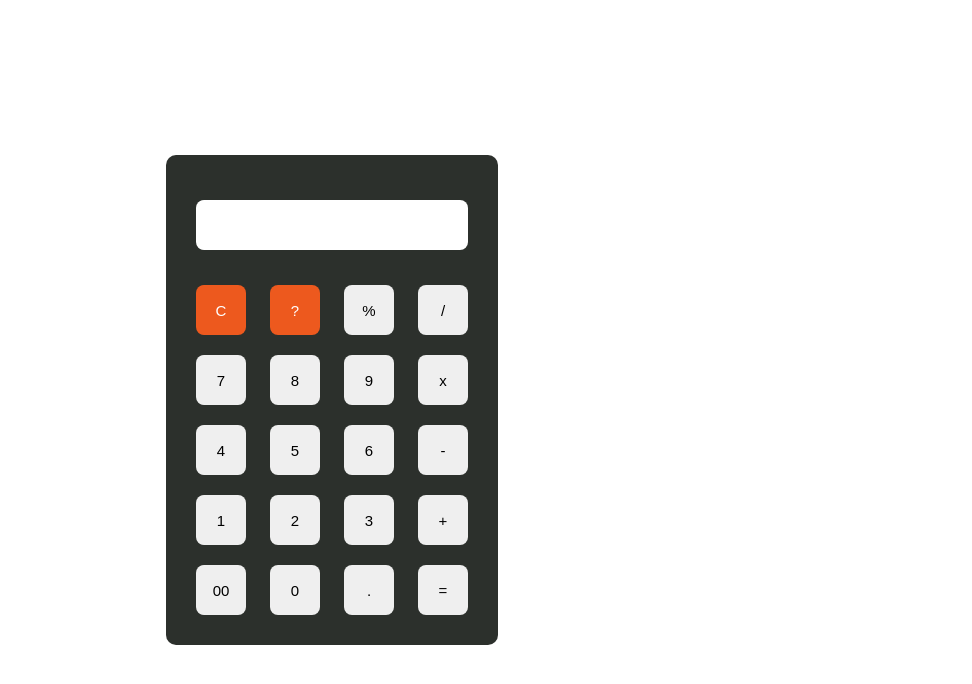
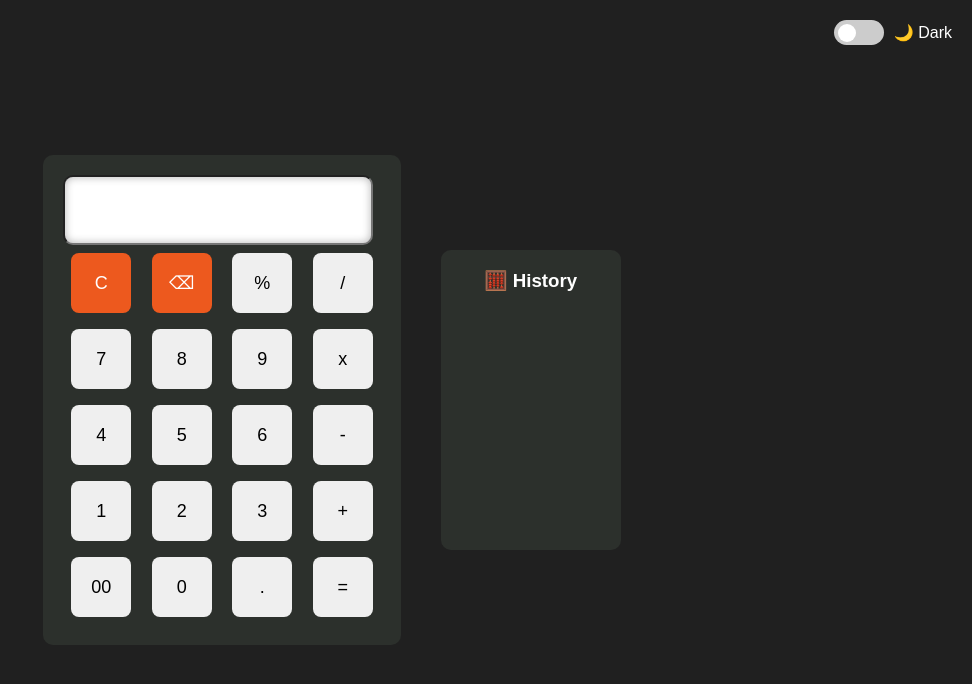
Before and after one commit to jemejiav14/calculator, a plain HTML site: page calc vanu/index.html in a window 1280 px wide. Shown: the whole page, without its empty margins (308-1280 px from the left). Drawn offline with Linux system fonts and the light colour scheme.

Commit message:
dark-light mode and other features added

```diff
--- a/calc vanu/index.html
+++ b/calc vanu/index.html
@@ -5,15 +5,24 @@
    <link rel="stylesheet" href="style.css">
 </head>
 <body>
+   <div class="theme-toggle">
+      <label class="switch">
+         <input type="checkbox" id="themeSwitch">
+         <span class="slider"></span>
+      </label>
+      <span id="themeLabel">🌙 Dark</span>
+   </div>
+
    <div id="calc">
       <div id="content">
-         <form>
+
             <div id="output">
-               <input type="text" id='res'>
+               <input type="text" id='res' readonly>
             </div>
+            <form>
             <div class="btn">
                <input type="button" value='C' onclick="Clear()" id="clear">
-               <input type="button" value='?' onclick="Back()" id="backspace">
+               <input type="button" value='⌫' onclick="Back()" id="backspace">
                <input type="button" value='%' onclick="Solve('%')">
                <input type="button" value='/' onclick="Solve('/')">
                <br>
@@ -39,7 +48,13 @@
             </div>
          </form>
       </div>
+
+      <div id="history">
+         <h3>🧮 History</h3>
+         <ul id="historyList"></ul>
+      </div>
    </div>
+
    <script src='index.js'></script>
 </body>
 </html>
--- a/calc vanu/index.js
+++ b/calc vanu/index.js
@@ -1,24 +1,46 @@
+let history = [];
+
 function Solve(val) {
-   var v = document.getElementById('res');
+   const v = document.getElementById('res');
    v.value += val;
 }
+
 function Result() {
-   var num1 = document.getElementById('res').value;
+   const resField = document.getElementById('res');
+   let expression = resField.value.replace(/x/g, '*');
    try {
-      var num2 = eval(num1.replace('x', '*'));
-      document.getElementById('res').value = num2;
+      let result = eval(expression);
+      resField.value = result;
+
+      // Store history (max 5)
+      history.unshift(expression + " = " + result);
+      if (history.length > 5) history.pop();
+      updateHistory();
    } catch {
-      document.getElementById('res').value = 'Error';
+      resField.value = 'Error';
    }
 }
+
 function Clear() {
-   var inp = document.getElementById('res');
-   inp.value = '';
+   document.getElementById('res').value = '';
 }
+
 function Back() {
-   var ev = document.getElementById('res');
+   const ev = document.getElementById('res');
    ev.value = ev.value.slice(0, -1);
 }
+
+function updateHistory() {
+   const historyList = document.getElementById('historyList');
+   historyList.innerHTML = '';
+   history.forEach(item => {
+      const li = document.createElement('li');
+      li.textContent = item;
+      historyList.appendChild(li);
+   });
+}
+
+// Keyboard support
 document.addEventListener('keydown', function (event) {
    const key = event.key;
    const validKeys = '0123456789+-*/.%';
@@ -32,3 +54,12 @@ document.addEventListener('keydown', function (event) {
       Clear();
    }
 });
+
+// Theme toggle
+const themeSwitch = document.getElementById('themeSwitch');
+const themeLabel = document.getElementById('themeLabel');
+
+themeSwitch.addEventListener('change', () => {
+   document.body.classList.toggle('light');
+   themeLabel.textContent = themeSwitch.checked ? '☀️ Light' : '🌙 Dark';
+});
--- a/calc vanu/style.css
+++ b/calc vanu/style.css
@@ -3,47 +3,169 @@
     padding: 0;
     box-sizing: border-box;
 }
+
+body {
+    transition: background-color 0.4s, color 0.4s;
+    background-color: #202020;
+    color: white;
+    font-family: Arial, sans-serif;
+}
+
+/* Theme toggle */
+.theme-toggle {
+    position: absolute;
+    top: 20px;
+    right: 20px;
+    display: flex;
+    align-items: center;
+    gap: 10px;
+}
+
+.switch {
+    position: relative;
+    display: inline-block;
+    width: 50px;
+    height: 25px;
+}
+
+.switch input {
+    opacity: 0;
+    width: 0;
+    height: 0;
+}
+
+.slider {
+    position: absolute;
+    cursor: pointer;
+    top: 0;
+    left: 0;
+    right: 0;
+    bottom: 0;
+    background-color: #ccc;
+    transition: .4s;
+    border-radius: 25px;
+}
+
+.slider:before {
+    position: absolute;
+    content: "";
+    height: 18px;
+    width: 18px;
+    left: 4px;
+    bottom: 3.5px;
+    background-color: white;
+    transition: .4s;
+    border-radius: 50%;
+}
+
+input:checked + .slider {
+    background-color: #2196F3;
+}
+
+input:checked + .slider:before {
+    transform: translateX(24px);
+}
+
+/* Calculator Layout */
 #calc {
     width: 100%;
     height: 100vh;
     display: flex;
     justify-content: center;
     align-items: center;
+    gap: 40px;
 }
+
 #content {
     background: #2c302c;
     padding: 20px;
     border-radius: 10px;
+    transition: background-color 0.4s;
+}
 
-}
 #content form input {
     border: 0;
     outline: 0;
-    width: 50px;
-    height: 50px;
+    width: 60px;
+    height: 60px;
     border-radius: 8px;
-    font-size: 15px;
-    margin: 10px;
+    font-size: 18px;
+    margin: 8px;
     cursor: pointer;
+    transition: transform 0.1s, background-color 0.2s;
 }
-#backspace {
+
+#content form input:hover {
+    background-color: #3b3f3b;
+}
+
+/* Button click animation */
+#content form input:active {
+    transform: scale(0.9);
+}
+
+#clear, #backspace {
     background-color: rgb(237, 89, 30);
     color: white;
 }
+
 #res {
-    padding: 10px;
+    width: 310px;
+    height: 70px;
+    padding: 20px;
+    font-size: 32px;
+    border-radius: 10px;
+    text-align: right;
+    background: #ffffff;
+    color: #000000;
+    box-shadow: inset 0 0 8px rgba(0, 0, 0, 0.3);
 }
-#clear {
-    background-color: rgb(237, 89, 30);
-    color: white;
-}
+
+
+
 form #output {
     display: flex;
     justify-content: flex-end;
-    margin: 15px 0;
+    margin: 25px 0;
 }
-form #output input {
-    text-align: right;
-    flex: 1;
-    font-size: 25px;
+
+
+#history {
+    background: #2c302c;
+    padding: 20px;
+    border-radius: 10px;
+    width: 180px;
+    height: 300px;
+    overflow-y: auto;
 }
+
+#history h3 {
+    text-align: center;
+    margin-bottom: 10px;
+}
+
+#historyList {
+    list-style: none;
+    font-size: 16px;
+}
+
+#historyList li {
+    padding: 5px 0;
+    border-bottom: 1px solid #444;
+}
+
+/* Light mode styles */
+.light {
+    background-color: #f2f2f2;
+    color: #222;
+}
+
+.light #content,
+.light #history {
+    background-color: #fff;
+}
+
+.light #res {
+    background: #f9f9f9;
+    color: #000;
+}
```
